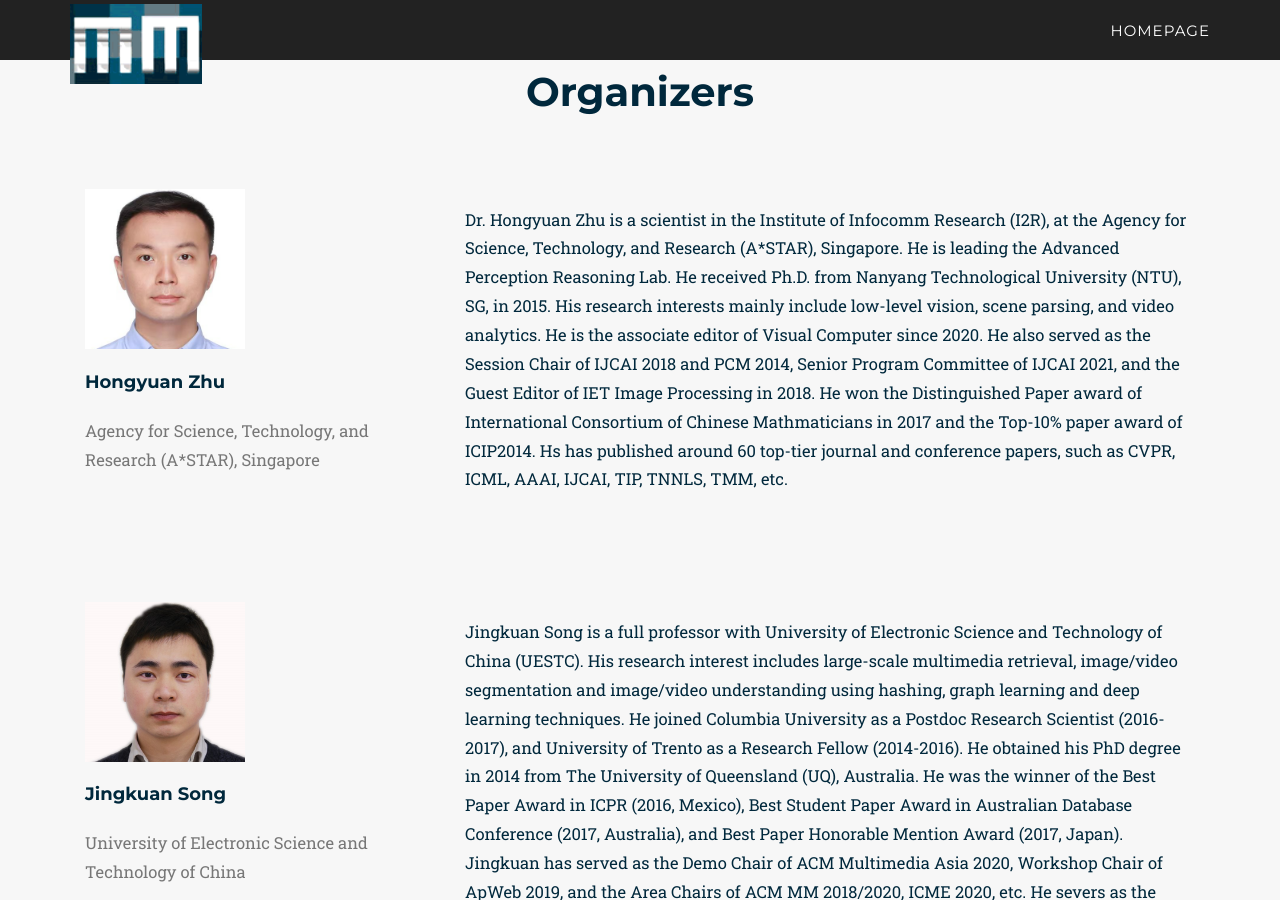
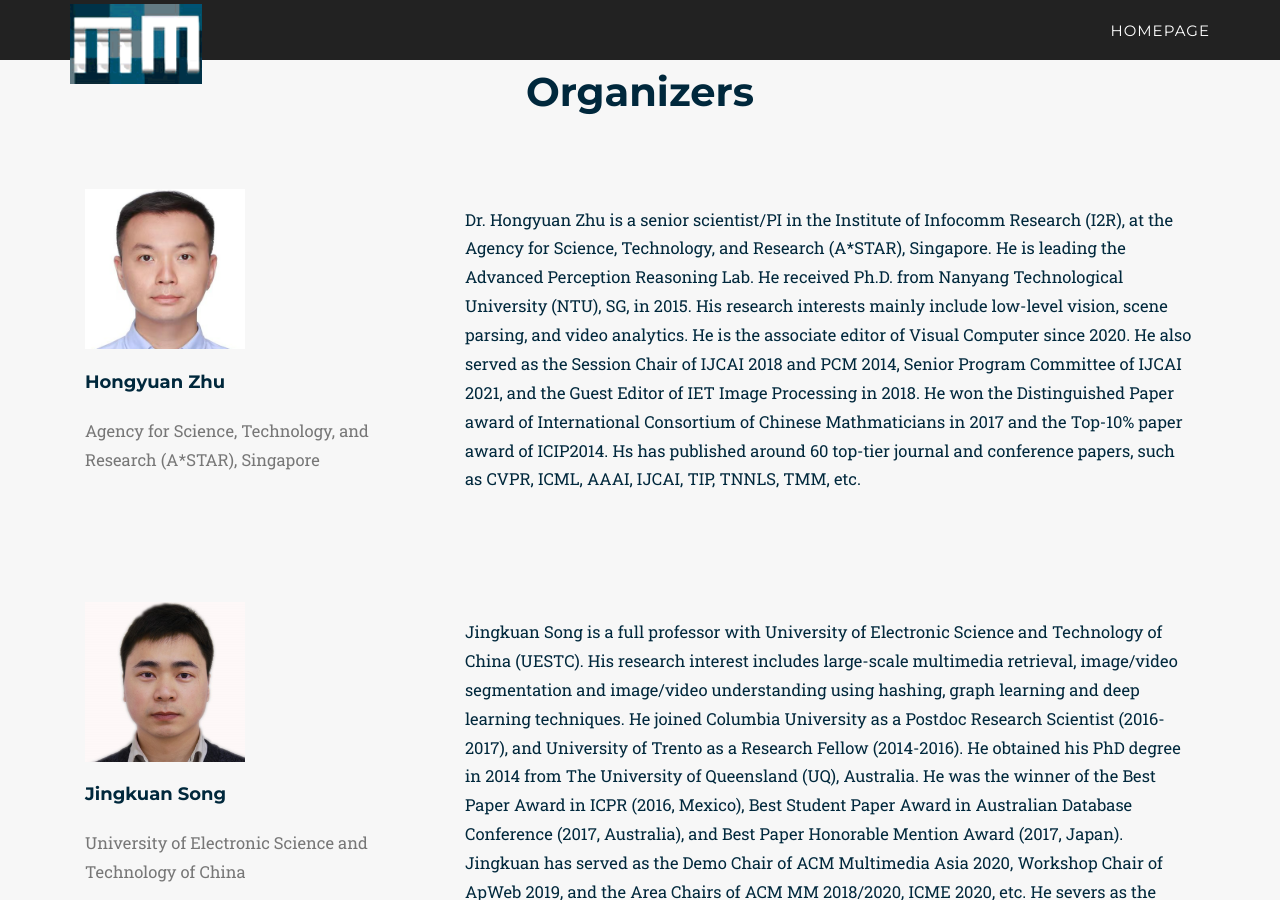
Before and after one commit to hcma2024/hcma2024.github.io, a Jekyll site: the page built from _2022_pages/organizers_info.html, in a window 1280 px wide and 900 px high. Built offline with Jekyll 4.4.1, drawn with Linux system fonts in a browser that asks for light colours; some web fonts are replaced.

Commit message:
Update organizers.yml

```diff
--- a/_data/twenty_22/organizers.yml
+++ b/_data/twenty_22/organizers.yml
@@ -5,7 +5,7 @@
   thumbnail: hongyuanzhu.png
   alt: Picture of TBD
   topic: Topic
-  description: Dr. Hongyuan Zhu is a scientist in the Institute of Infocomm Research (I2R), at the Agency for Science, Technology, and Research (A*STAR), Singapore. He is leading the Advanced Perception Reasoning Lab.  He received Ph.D. from Nanyang Technological University (NTU), SG, in 2015. His research interests mainly include low-level vision, scene parsing, and video analytics. He is the associate editor of Visual Computer since 2020.  He also served as the Session Chair of IJCAI 2018 and PCM 2014, Senior Program Committee of IJCAI 2021, and the Guest Editor of IET Image Processing in 2018. He won the Distinguished Paper award of International Consortium of Chinese Mathmaticians in 2017 and the Top-10% paper award of ICIP2014. Hs has published around 60 top-tier journal and conference papers, such as  CVPR, ICML, AAAI, IJCAI, TIP, TNNLS, TMM, etc.
+  description: Dr. Hongyuan Zhu is a senior scientist/PI in the Institute of Infocomm Research (I2R), at the Agency for Science, Technology, and Research (A*STAR), Singapore. He is leading the Advanced Perception Reasoning Lab.  He received Ph.D. from Nanyang Technological University (NTU), SG, in 2015. His research interests mainly include low-level vision, scene parsing, and video analytics. He is the associate editor of Visual Computer since 2020.  He also served as the Session Chair of IJCAI 2018 and PCM 2014, Senior Program Committee of IJCAI 2021, and the Guest Editor of IET Image Processing in 2018. He won the Distinguished Paper award of International Consortium of Chinese Mathmaticians in 2017 and the Top-10% paper award of ICIP2014. Hs has published around 60 top-tier journal and conference papers, such as  CVPR, ICML, AAAI, IJCAI, TIP, TNNLS, TMM, etc.
 
 - title: jingkuansong
   name: Jingkuan Song
```
